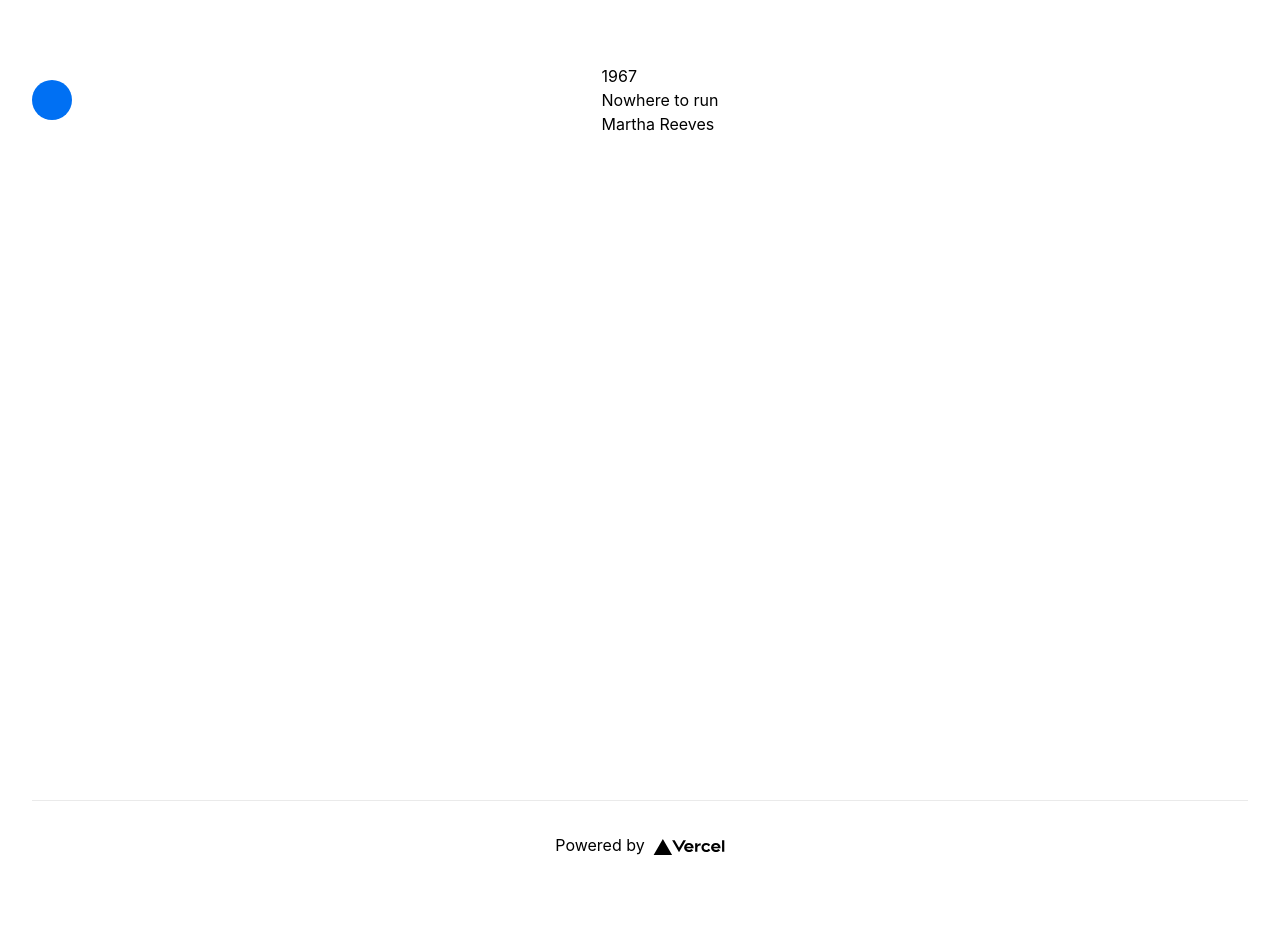
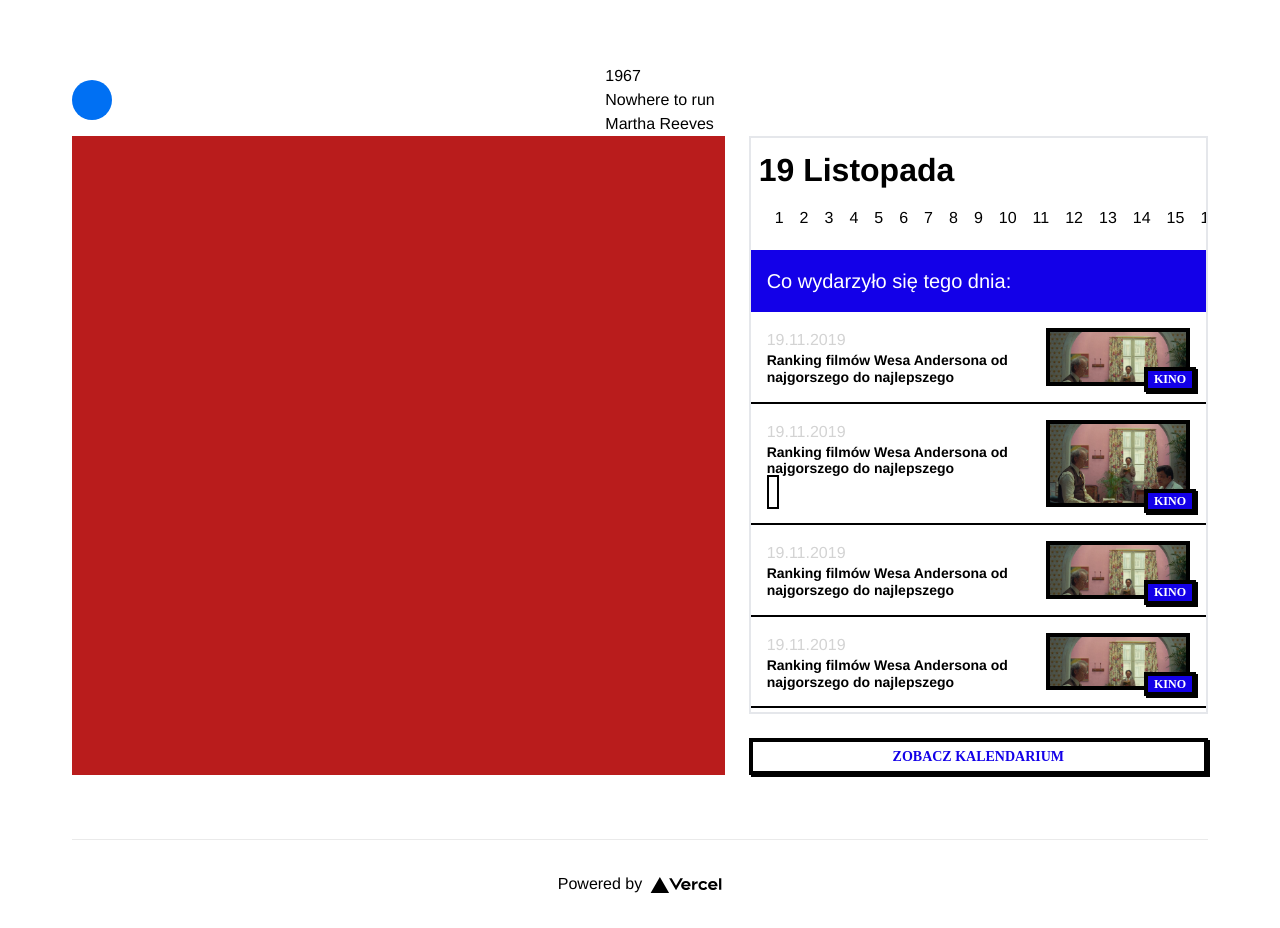
Before and after one commit to wojciech-dybikowski/el-hackaton, a Next.js app: page / in a window 1280 px wide. Before the commit the page ends 889 px from the top, so only its background shows below. Built offline with nearby package versions, Linux system fonts and the light colour scheme.

Commit message:
[feature] finish kalendarium widget

```diff
--- a/pages/index.tsx
+++ b/pages/index.tsx
@@ -1,16 +1,134 @@
 import type { NextPage } from 'next';
 import Head from 'next/head';
 import Image from 'next/image';
+import Link from 'next/link';
 import styles from '../styles/Home.module.css';
-import { Row } from 'shared/ui';
-import React from 'react';
+import { Column, Grid, GridCol, Row } from 'shared/ui';
+import React, { useState } from 'react';
 import { Song } from 'shared/components';
+import classnames from 'classnames';
+
+function ListItem({ type }: { type?: string }) {
+  return (
+    <div>
+      <Row className="hover:bg-black border-b-2 border-b-black hover:text-white group p-4 space-x-2">
+        <Column className="flex-2">
+          <p style={{ color: 'lightgrey' }}>19.11.2019</p>
+          <p
+            style={{
+              fontWeight: 900,
+              lineHeight: 1.2,
+              fontFamily: 'helvetica',
+              fontSize: '14px',
+            }}
+          >
+            Ranking filmów Wesa Andersona od najgorszego do najlepszego
+          </p>
+          <div>
+            <i
+              style={{ fontSize: type === 'podcast' ? '20px' : '30px' }}
+              className={classnames('mt-1', {
+                'fas fa-play p-1 border-2 border-black group-hover:border-white relative':
+                  type === 'podcast',
+                'fas fa-long-arrow-alt-right ': type !== 'podcast',
+              })}
+            />
+          </div>
+        </Column>
+        <div
+          style={{ backgroundImage: 'url("/foto1.png")', backgroundSize: 'cover' }}
+          className="flex-1 border-4 border-black group-hover:border-white relative"
+        >
+          {' '}
+          <div
+            style={{ bottom: -10, right: -10, boxShadow: '2px 2px 0 #000' }}
+            className=" text-white absolute bg-primary-blue"
+          >
+            <p
+              className="uppercase px-1.5 py-px border-4 border-black group-hover:border-white"
+              style={{
+                fontWeight: 900,
+                lineHeight: 1.2,
+                fontFamily: 'Montserrat',
+                fontSize: '12px',
+              }}
+            >
+              Kino
+            </p>
+          </div>{' '}
+        </div>
+      </Row>
+    </div>
+  );
+}
 
 const Home: NextPage = () => {
+  const [selectedDay, setSelectedDay] = useState(19);
+
+  const days = Array.from({ length: 31 }).map((_, index) => (
+    <button
+      className={classnames('px-2 py-1', {
+        'bg-primary-blue text-white': selectedDay === index,
+      })}
+      onClick={() => setSelectedDay(index)}
+    >
+      <p>{index + 1}</p>
+    </button>
+  ));
+
   return (
     <div className={styles.container}>
       <main className={styles.main}>
-        <Song/>
+        <Song />
+        <Grid gridGap={8}>
+          <GridCol colSpan={7}>
+            <div className="bg-red-700 w-full h-full"></div>
+          </GridCol>
+          <GridCol colSpan={5}>
+            <div className={styles.historical}>
+              <div className="flex items-center justify-between p-2">
+                <p
+                  style={{ fontSize: '32px', fontFamily: 'helvetica', fontWeight: 900 }}
+                  className=" font-extrabold "
+                >
+                  19 Listopada
+                </p>
+                <i style={{ fontSize: '30px' }} className="fas fa-long-arrow-alt-right"></i>
+              </div>
+              <Row className="horizontal-scroll  w-full overflow-auto justify-between items-center px-4 mb-4">
+                {days}
+              </Row>
+              <div className="bg-primary-blue text-white">
+                <p style={{ fontSize: '20px' }} className="p-4">
+                  Co wydarzyło się tego dnia:
+                </p>
+              </div>
+              <div style={{ height: '400px' }} className="overflow-auto pb-10">
+                <ListItem />
+                <ListItem type={'podcast'} />
+                <ListItem />
+                <ListItem />
+                <ListItem />
+              </div>
+            </div>
+            <Link href={'/kalendarium'}>
+              <button
+                style={{
+                  fontSize: '14px',
+                  boxShadow: '2px 2px 0 #000',
+                }}
+                className="w-full mt-6 border-4 border-black"
+              >
+                <p
+                  style={{ fontFamily: 'Montserrat', fontWeight: 900 }}
+                  className="text-primary-blue py-1 uppercase "
+                >
+                  Zobacz kalendarium
+                </p>
+              </button>
+            </Link>
+          </GridCol>
+        </Grid>
       </main>
 
       <footer className={styles.footer}>
--- /dev/null
+++ b/pages/kalendarium/index.tsx
@@ -0,0 +1,9 @@
+const KalendariumPage = () => {
+  return (
+    <main>
+      <h1>kalendarium PEJDŹŹŹ</h1>
+    </main>
+  );
+};
+
+export default KalendariumPage;
--- a/styles/Home.module.css
+++ b/styles/Home.module.css
@@ -1,9 +1,11 @@
+
 .container {
   padding: 0 2rem;
 }
 
 .main {
   min-height: 100vh;
+
   padding: 4rem 0;
  }
 
@@ -110,3 +112,9 @@
     flex-direction: column;
   }
 }
+
+
+.historical {
+  /*height: 50vh;*/
+  @apply border-2
+}
--- a/styles/globals.css
+++ b/styles/globals.css
@@ -5,9 +5,9 @@
 html,
 body {
   padding: 0;
-  margin: 0;
-  font-family: -apple-system, BlinkMacSystemFont, Segoe UI, Roboto, Oxygen,
-    Ubuntu, Cantarell, Fira Sans, Droid Sans, Helvetica Neue, sans-serif;
+  margin: 0 auto;
+  max-width: 1200px;
+  font-family: 'Helvetica', 'Arial', sans-serif;
 }
 
 a {
@@ -18,3 +18,13 @@ a {
 * {
   box-sizing: border-box;
 }
+
+.horizontal-scroll::-webkit-scrollbar {
+  display: none;
+}
+
+
+.fa-play:before  {
+  position: relative;
+  left: -2px
+}
--- a/tailwind.config.js
+++ b/tailwind.config.js
@@ -8,10 +8,19 @@ module.exports = {
   ],
   darkMode: false, // or 'media' or 'class'
   theme: {
-        extend: {},
+    extend: {
+      flex: {
+        2: '2 2 0%',
+      },
+      colors: {
+        primary: {
+          blue: '#1300e8',
+        },
+      },
+    },
   },
   variants: {
     extend: {},
   },
   plugins: [],
-}
+};
```
Also changed, not shown: public/foto1.png (added). Lines whose indentation alone changed are shown as unchanged.
